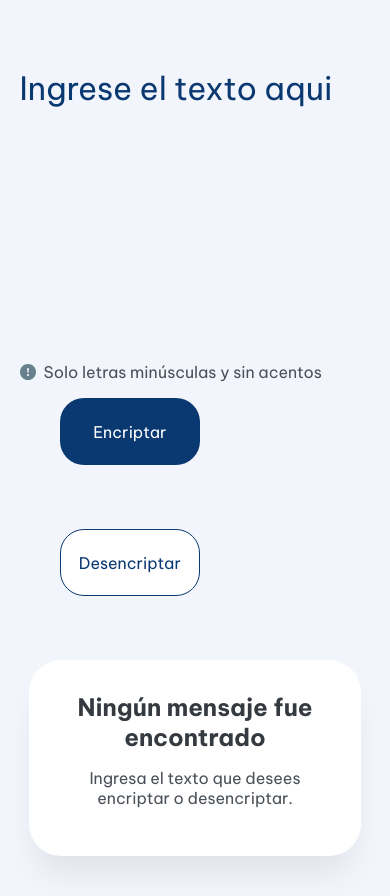
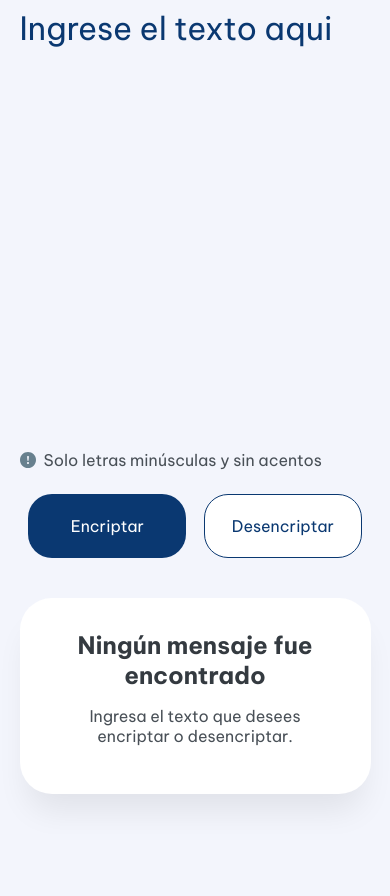
Before and after one commit to federico-cloud/challenge-1-alura, a plain HTML site: page index.html in a window 390 px wide. Shown: the part 88-984 px from the top of the page. After the commit the page ends 922 px from the top, so only its background shows below. Drawn offline with Linux system fonts and the light colour scheme.

Commit message:
Se agrega la vista Desktop 1440, se modifica la vista tablet y mobile: estilos y estructura

```diff
--- a/index.html
+++ b/index.html
@@ -18,8 +18,7 @@
         <!-- Encrypt text -->
         <div class="encrypt-form">
             <!-- Encrypt input -->
-            <input class="encrypt-input" type="text" placeholder="Ingrese el texto aqui">
-
+            <textarea class="encrypt-input" rows="15" placeholder="Ingrese el texto aqui"></textarea>
 
             <div class="encrypt-comments">
                 <img src="./assets/icon-1.svg" alt="icono de exclamacion">
@@ -27,14 +26,19 @@
             </div>
 
             <!-- Buttons -->
-            <button class="encrypt-btn">Encriptar</button>
-            <button class="decrypt-btn">Desencriptar</button>
+            <div class="encrypt-buttons">
+                <button class="encrypt-btn">Encriptar</button>
+                <button class="decrypt-btn">Desencriptar</button>
+            </div>
         </div>
 
         <!-- Encrypt result -->
         <div class="encrypt-result">
-            <h2 class="encrypt-result-title">Ningún mensaje fue encontrado</h2>
-            <p class="encrypt-result-paragraph">Ingresa el texto que desees encriptar o desencriptar.</p>
+            <img class="encrypt-result-img" src="./assets/doll.svg" alt="personaje animado">
+            <div class="encrypt-text">
+                <h2 class="encrypt-result-title">Ningún mensaje fue encontrado</h2>
+                <p class="encrypt-result-paragraph">Ingresa el texto que desees encriptar o desencriptar.</p>
+            </div>
         </div>
 
     </main>
--- a/styles/styles.css
+++ b/styles/styles.css
@@ -5,6 +5,10 @@
     padding: 0;
     box-sizing: border-box;
     font-family: 'Be Vietnam Pro', sans-serif;
+}
+
+html{
+    font-size: 16px;
 }
 
 body{
@@ -22,7 +26,7 @@ body{
 }
 
 
-@media (max-width: 768px){
+@media (min-width: 769px){
 
     header{
         align-items: center;
@@ -36,17 +40,21 @@ body{
     }
 
     .encrypt-form{
-        width: 90%;
-        margin: 0 auto;
+        display: inline-block;
+        margin: 50px 40px 0 120px;
+        padding-left: 120px;
+        width: 50%;
+        position: relative;
+        height: 80vh;
     }
 
     .encrypt-input{
         background-color: #F3F5FC;
         border: none;
         color: #0A3871;
+        display: inline-block;
         font-size: 32px;
-        height: 48px;
-        margin: 56px auto 250px auto;
+        resize: none;
         width: 100%;
     }
 
@@ -57,13 +65,14 @@ body{
     .encrypt-input::placeholder{
         color: #0A3871;
         font-size: 32px;
-        line-height: 48px;
     }
 
 
     .encrypt-comments{
         display: flex;
         margin-bottom: 16px;
+        position: absolute;
+        bottom: 83px;
     }
 
     .encrypt-comments img{
@@ -74,6 +83,16 @@ body{
         color: #495057
     }
 
+    .encrypt-buttons{
+        bottom: 10px;
+        display: flex;
+        justify-content: space-evenly;
+        padding-left: 120px;
+        position: absolute;
+        right: 0;
+        width: 100%;
+    }
+
     .encrypt-btn{
         border: none;
         color: #FFF;
@@ -81,8 +100,8 @@ body{
         font-size: 16px;
         font-weight: 400;
         height: 67px;
-        margin: 0 12px 64px 40px;
-        width: 40%;
+        margin-right: 12px;
+        width: 47%;
     }
 
     .decrypt-btn{
@@ -93,25 +112,31 @@ body{
         font-size: 16px;
         font-weight: 400;
         height: 67px;
-        margin: 0 12px 64px 40px;
-        width: 40%;
+        margin-left: 12px;
+        width: 47%;
     }
 
     .encrypt-result{
         background-color: #FFF;
         border-radius: 32px;
         box-shadow: 0px 24px 32px -8px #00000014;
+        display: inline-block;
         font-weight: 700;
-        margin: 0 auto 40px auto;
-        padding: 32px;
+        height: 95vh;
+        margin: 0 40px 40px 40px;
         text-align: center;
-        width: 85%;
+        width: 30%;
+    }
+
+    .encrypt-text{
+        margin-bottom: 243px;
     }
 
     .encrypt-result-title{
         color: #343A40;
         font-size: 24px;
         margin: 0 auto;
+        width: 70%;
     }
 
     .encrypt-result-paragraph{
@@ -119,8 +144,127 @@ body{
         font-size: 16px;
         font-weight: 400;
         margin: 16px auto;
+        width: 80%;
     }
 
+    .encrypt-result-img{
+        margin-bottom: 32px;
+        margin-top: 283px;
+        width: 80%;
+    }
+
+
+}
+
+
+@media (max-width: 768px){
+
+    header{
+        align-items: center;
+        display: flex;
+        height: 4rem;
+        width: 100%;
+    }
+
+    header .logo{
+        margin-left: .6rem;
+    }
+
+    .encrypt-form{
+        margin: 0 auto;
+        width: 90%;
+    }
+
+    .encrypt-input{
+        background-color: #F3F5FC;
+        border: none;
+        color: #0A3871;
+        font-size: 2rem;
+        height: 50vh;
+        margin: 2rem auto 1rem auto;
+        resize: none;
+        width: 100%;
+    }
+
+    .encrypt-input:focus{
+        outline: none;
+    }
+
+    .encrypt-input::placeholder{
+        color: #0A3871;
+        font-size: 2rem;
+    }
+
+
+    .encrypt-comments{
+        display: flex;
+        margin-bottom: 1rem;
+    }
+
+    .encrypt-comments img{
+        margin-right: .5rem;
+    }
+
+    .encrypt-comments p{
+        color: #495057
+    }
+
+    .encrypt-buttons{
+        display: flex;
+        justify-content: space-around;
+        margin-bottom: 2rem;
+    }
+
+    .encrypt-btn{
+        border: none;
+        color: #FFF;
+        display: inline-block;
+        font-size: 1rem;
+        font-weight: 400;
+        height: 4rem;
+        margin: .5rem auto;
+        width: 45%;
+    }
+
+    .decrypt-btn{
+        background-color: #FFF;
+        border: 1px solid #0A3871;
+        color: #0A3871;
+        display: inline-block;
+        font-size: 1rem;
+        font-weight: 400;
+        height: 4rem;
+        margin: .5rem auto;
+        width: 45%;
+    }
+
+    .encrypt-result{
+        background-color: #FFF;
+        border-radius: 2rem;
+        box-shadow: 0 1.5rem 2rem -.5rem #00000014;
+        font-weight: 700;
+        margin: 0 auto 2.5rem auto;
+        padding: 2rem;
+        text-align: center;
+        width: 90%;
+    }
+
+    .encrypt-result-title{
+        color: #343A40;
+        font-size: 1.5rem;
+        margin: 0 auto;
+    }
+
+    .encrypt-result-paragraph{
+        color: #495057;
+        font-size: 1rem;
+        font-weight: 400;
+        margin: 1rem auto;
+    }
+
+    .encrypt-result-img{
+        display: none
+    }
 
 }
 
@@ -223,4 +367,8 @@ body{
         font-weight: 400;
         margin: 16px auto;
     }
+    .encrypt-result-img{
+        display: none
+    }
+
 }
```
